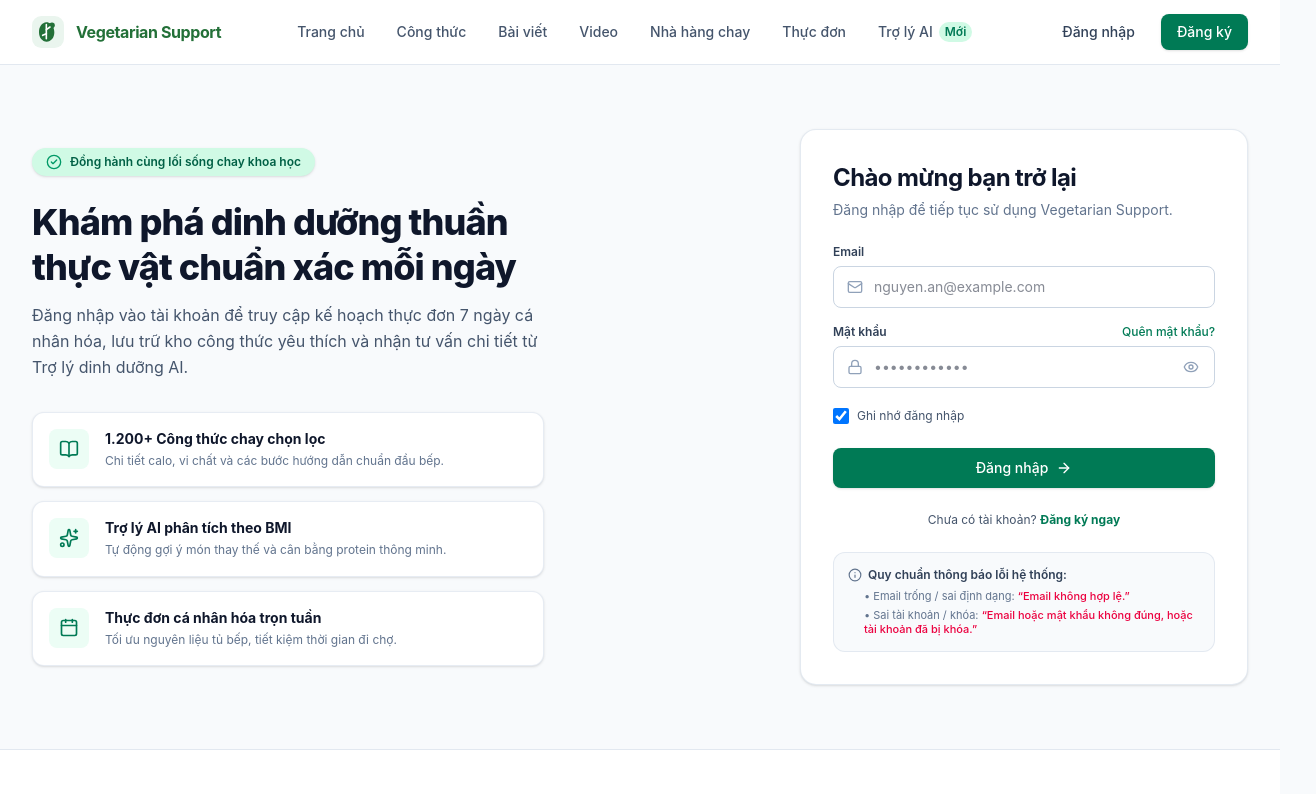
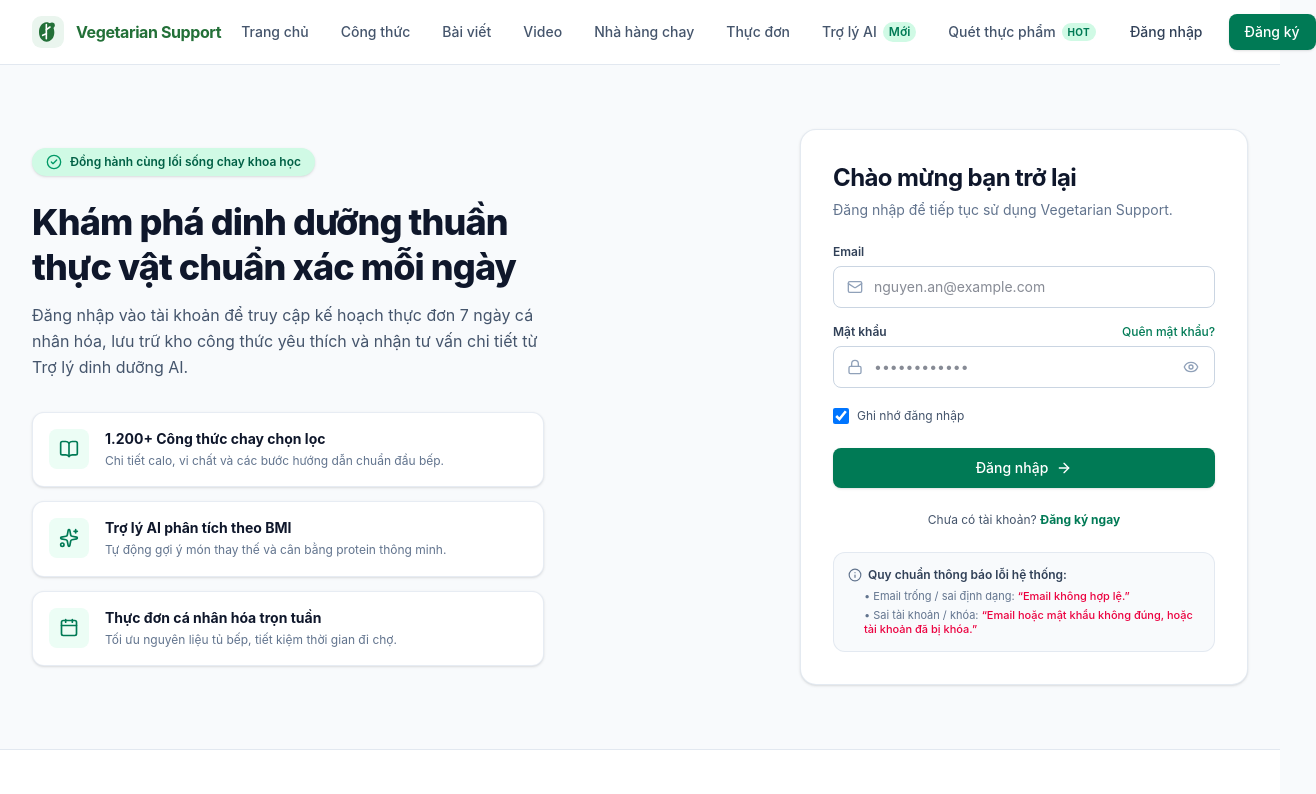
Before and after one commit to longddse180296-tech/VegetarianSupportSystem, a React (Vite) app in the folder frontend/: page /profile/my-videos in a window 1280 px wide. Shown: the top 794 px of the page, 1316 px wide, since content can reach past the window. Built offline with nearby package versions, Linux system fonts and the light colour scheme.

Commit message:
Đồng bộ thanh header duy nhất

```diff
--- a/frontend/src/app/layouts/PublicLayout.tsx
+++ b/frontend/src/app/layouts/PublicLayout.tsx
@@ -34,17 +34,17 @@ export const PublicLayout: React.FC<PublicLayoutProps> = ({
           <button
             type="button"
             onClick={() => handleNavClick('/')}
-            className="flex items-center text-left focus:outline-none focus:ring-2 focus:ring-emerald-500 rounded-lg"
+            className="flex items-center text-left focus:outline-none focus:ring-2 focus:ring-emerald-500 rounded-lg flex-shrink-0"
           >
             <Logo iconSize="sm" />
           </button>
 
           {/* Navigation Links */}
-          <nav className="hidden md:flex items-center gap-6 lg:gap-8 text-sm font-medium">
+          <nav className="hidden md:flex items-center gap-2.5 lg:gap-5 xl:gap-6 text-sm font-medium whitespace-nowrap">
             <button
               type="button"
               onClick={() => handleNavClick('/')}
-              className={`transition-colors py-1 focus:outline-none ${
+              className={`transition-colors py-1 px-1 focus:outline-none whitespace-nowrap ${
                 activeNav === 'home'
                   ? 'text-emerald-600 font-semibold border-b-2 border-emerald-600'
                   : 'text-slate-600 hover:text-emerald-600'
@@ -55,7 +55,7 @@ export const PublicLayout: React.FC<PublicLayoutProps> = ({
             <button
               type="button"
               onClick={() => handleNavClick('/recipes')}
-              className={`transition-colors py-1 focus:outline-none ${
+              className={`transition-colors py-1 px-1 focus:outline-none whitespace-nowrap ${
                 activeNav === 'recipes'
                   ? 'text-emerald-600 font-semibold border-b-2 border-emerald-600'
                   : 'text-slate-600 hover:text-emerald-600'
@@ -66,7 +66,7 @@ export const PublicLayout: React.FC<PublicLayoutProps> = ({
             <button
               type="button"
               onClick={() => handleNavClick('/articles')}
-              className={`transition-colors py-1 focus:outline-none ${
+              className={`transition-colors py-1 px-1 focus:outline-none whitespace-nowrap ${
                 activeNav === 'articles'
                   ? 'text-emerald-600 font-semibold border-b-2 border-emerald-600'
                   : 'text-slate-600 hover:text-emerald-600'
@@ -77,7 +77,7 @@ export const PublicLayout: React.FC<PublicLayoutProps> = ({
             <button
               type="button"
               onClick={() => handleNavClick('/videos')}
-              className={`transition-colors py-1 focus:outline-none ${
+              className={`transition-colors py-1 px-1 focus:outline-none whitespace-nowrap ${
                 activeNav === 'videos'
                   ? 'text-emerald-600 font-semibold border-b-2 border-emerald-600'
                   : 'text-slate-600 hover:text-emerald-600'
@@ -88,7 +88,7 @@ export const PublicLayout: React.FC<PublicLayoutProps> = ({
             <button
               type="button"
               onClick={() => handleNavClick('/restaurants')}
-              className={`transition-colors py-1 focus:outline-none ${
+              className={`transition-colors py-1 px-1 focus:outline-none whitespace-nowrap ${
                 activeNav === 'restaurants'
                   ? 'text-emerald-600 font-semibold border-b-2 border-emerald-600'
                   : 'text-slate-600 hover:text-emerald-600'
@@ -99,7 +99,7 @@ export const PublicLayout: React.FC<PublicLayoutProps> = ({
             <button
               type="button"
               onClick={() => handleNavClick('/meal-plans')}
-              className={`transition-colors py-1 focus:outline-none ${
+              className={`transition-colors py-1 px-1 focus:outline-none whitespace-nowrap ${
                 activeNav === 'meal-plans'
                   ? 'text-emerald-600 font-semibold border-b-2 border-emerald-600'
                   : 'text-slate-600 hover:text-emerald-600'
@@ -110,7 +110,7 @@ export const PublicLayout: React.FC<PublicLayoutProps> = ({
             <button
               type="button"
               onClick={() => handleNavClick('/ai-chat')}
-              className={`flex items-center gap-1.5 transition-colors py-1 focus:outline-none ${
+              className={`flex items-center gap-1.5 transition-colors py-1 px-1 focus:outline-none whitespace-nowrap ${
                 activeNav === 'ai-chat'
                   ? 'text-emerald-600 font-semibold border-b-2 border-emerald-600'
                   : 'text-slate-600 hover:text-emerald-600'
@@ -121,23 +121,37 @@ export const PublicLayout: React.FC<PublicLayoutProps> = ({
                 Mới
               </span>
             </button>
+            <button
+              type="button"
+              onClick={() => handleNavClick('/food-scan')}
+              className={`flex items-center gap-1.5 transition-colors py-1 px-1 focus:outline-none whitespace-nowrap ${
+                activeNav === 'food-scan'
+                  ? 'text-emerald-600 font-semibold border-b-2 border-emerald-600'
+                  : 'text-slate-600 hover:text-emerald-600'
+              }`}
+            >
+              <span>Quét thực phẩm</span>
+              <span className="inline-flex items-center px-1.5 py-0.5 rounded-full text-[10px] font-bold bg-emerald-100 text-emerald-700 tracking-wide uppercase">
+                HOT
+              </span>
+            </button>
           </nav>
 
           {/* Right Action Buttons */}
-          <div className="flex items-center gap-3">
+          <div className="flex items-center gap-3 flex-shrink-0">
             {isLoggedIn ? (
               <div className="flex items-center gap-3">
                 <button
                   type="button"
                   onClick={() => handleNavClick('/profile')}
-                  className="text-sm font-medium text-slate-700 hover:text-emerald-600 transition-colors"
+                  className="text-sm font-medium text-slate-700 hover:text-emerald-600 transition-colors whitespace-nowrap"
                 >
                   Xin chào, <span className="font-semibold text-emerald-700">{userName}</span>
                 </button>
                 <button
                   type="button"
                   onClick={onLogout}
-                  className="px-3.5 py-1.5 text-sm font-medium text-slate-600 hover:text-slate-900 border border-slate-300 rounded-lg hover:bg-slate-100 transition-colors"
+                  className="px-3.5 py-1.5 text-sm font-medium text-slate-600 hover:text-slate-900 border border-slate-300 rounded-lg hover:bg-slate-100 transition-colors whitespace-nowrap"
                 >
                   Đăng xuất
                 </button>
@@ -147,14 +161,14 @@ export const PublicLayout: React.FC<PublicLayoutProps> = ({
                 <button
                   type="button"
                   onClick={() => handleNavClick('/auth/login')}
-                  className="px-3.5 py-2 text-sm font-medium text-slate-700 hover:text-emerald-700 hover:bg-emerald-50 rounded-lg transition-colors focus:outline-none focus:ring-2 focus:ring-emerald-500"
+                  className="px-3.5 py-2 text-sm font-medium text-slate-700 hover:text-emerald-700 hover:bg-emerald-50 rounded-lg transition-colors focus:outline-none focus:ring-2 focus:ring-emerald-500 whitespace-nowrap"
                 >
                   Đăng nhập
                 </button>
                 <button
                   type="button"
                   onClick={() => handleNavClick('/auth/register')}
-                  className="px-4 py-2 text-sm font-medium text-white bg-emerald-700 hover:bg-emerald-800 rounded-lg shadow-sm transition-colors focus:outline-none focus:ring-2 focus:ring-emerald-500 focus:ring-offset-2"
+                  className="px-4 py-2 text-sm font-medium text-white bg-emerald-700 hover:bg-emerald-800 rounded-lg shadow-sm transition-colors focus:outline-none focus:ring-2 focus:ring-emerald-500 focus:ring-offset-2 whitespace-nowrap"
                 >
                   Đăng ký
                 </button>
```
